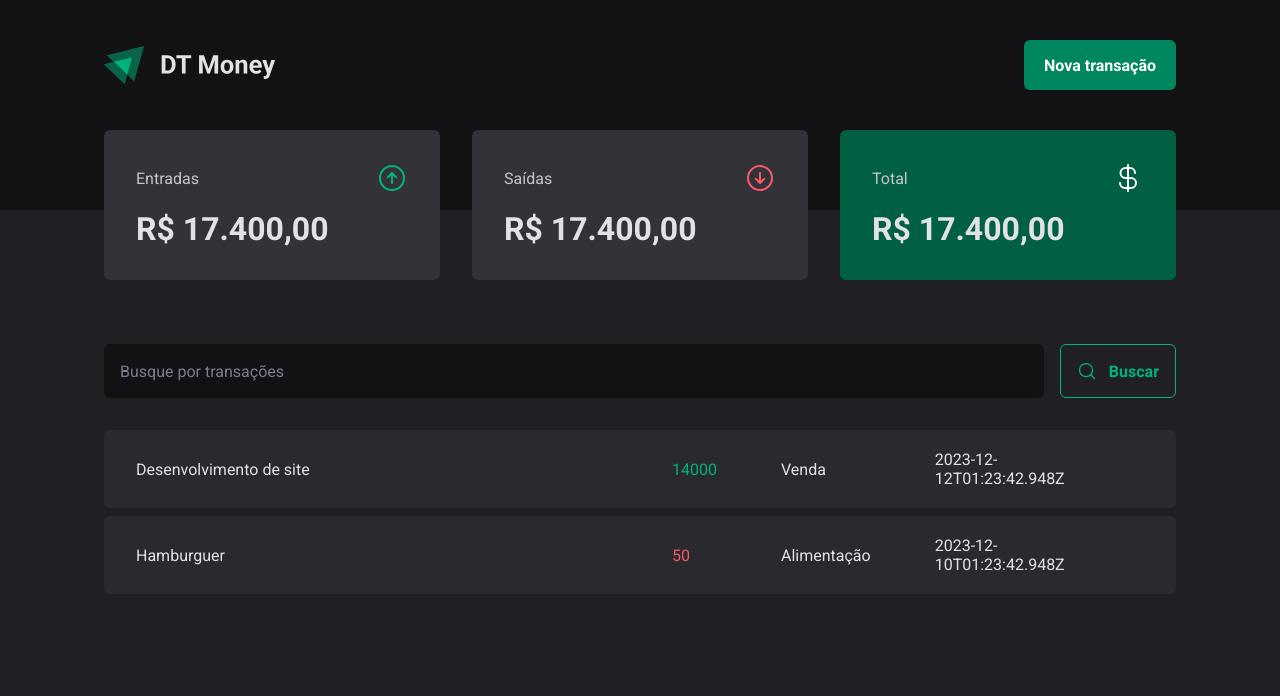
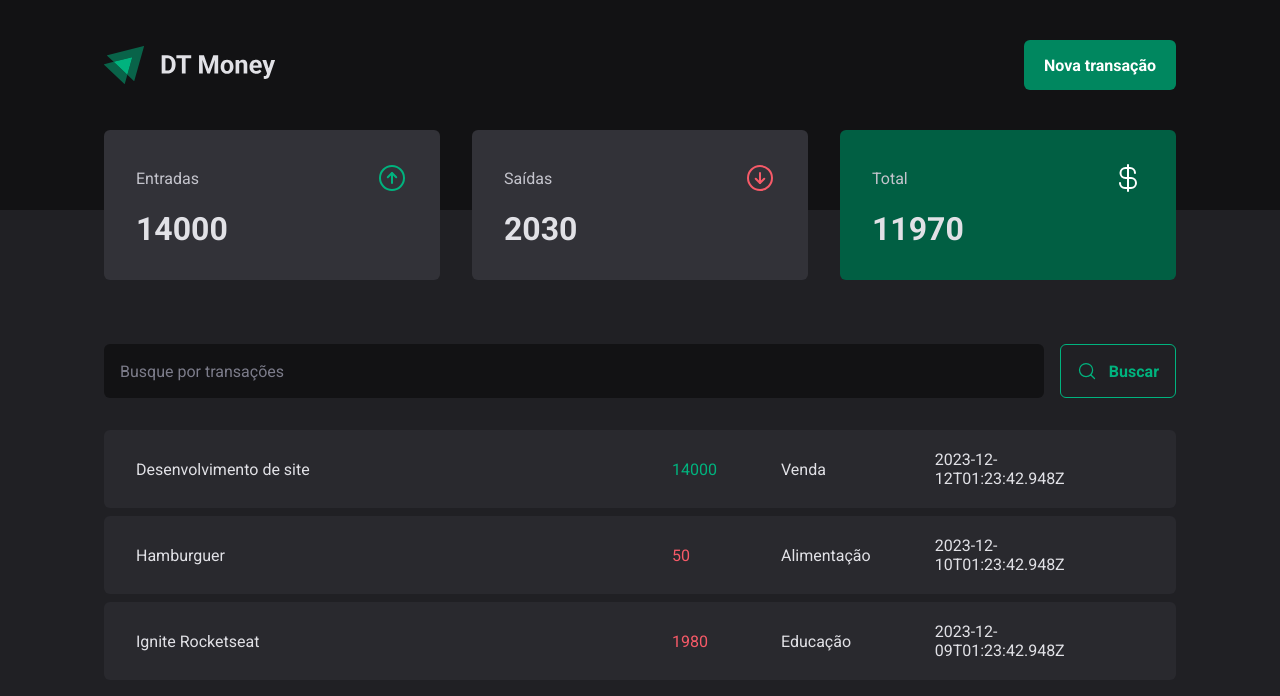
Before and after one commit to pedromlsr/dt-money-rocketseat-ignite, a React (Vite) app in the folder 03-dt-money/: page / in a window 1280 px wide. Shown: the top 696 px of the page. Built offline with nearby package versions, Linux system fonts and the light colour scheme; data requests are answered from the project's data file.

Commit message:
summary transaction calc

```diff
--- a/03-dt-money/server.json
+++ b/03-dt-money/server.json
@@ -15,6 +15,14 @@
       "category": "Alimentação",
       "price": 50,
       "createdAt": "2023-12-10T01:23:42.948Z"
+    },
+    {
+      "id": 3,
+      "description": "Ignite Rocketseat",
+      "type": "outcome",
+      "category": "Educação",
+      "price": 1980,
+      "createdAt": "2023-12-09T01:23:42.948Z"
     }
   ]
 }
--- a/03-dt-money/src/components/Summary/index.tsx
+++ b/03-dt-money/src/components/Summary/index.tsx
@@ -5,6 +5,26 @@
 
 export function Summary() {
   const { transactions } = useContext(TransactionsContext)
+
+  // { income: 0, outcome: 0, total: 0 }
+  const summary = transactions.reduce(
+    (acc, transaction) => {
+      if (transaction.type === 'income') {
+        acc.income += transaction.price
+        acc.total += transaction.price
+      } else {
+        acc.outcome += transaction.price
+        acc.total -= transaction.price
+      }
+
+      return acc
+    },
+    {
+      income: 0,
+      outcome: 0,
+      total: 0
+    }
+  )
 
   return (
     <SummaryContainer>
@@ -14,7 +34,7 @@
           <ArrowCircleUp size={32} color="#00b37e" />
         </header>
 
-        <strong>R$ 17.400,00</strong>
+        <strong>{summary.income}</strong>
       </SummaryCard>
 
       <SummaryCard>
@@ -23,7 +43,7 @@
           <ArrowCircleDown size={32} color="#f75a68" />
         </header>
 
-        <strong>R$ 17.400,00</strong>
+        <strong>{summary.outcome}</strong>
       </SummaryCard>
 
       <SummaryCard variant="green">
@@ -32,7 +52,7 @@
           <CurrencyDollar size={32} color="#fff" />
         </header>
 
-        <strong>R$ 17.400,00</strong>
+        <strong>{summary.total}</strong>
       </SummaryCard>
     </SummaryContainer>
   )
```
